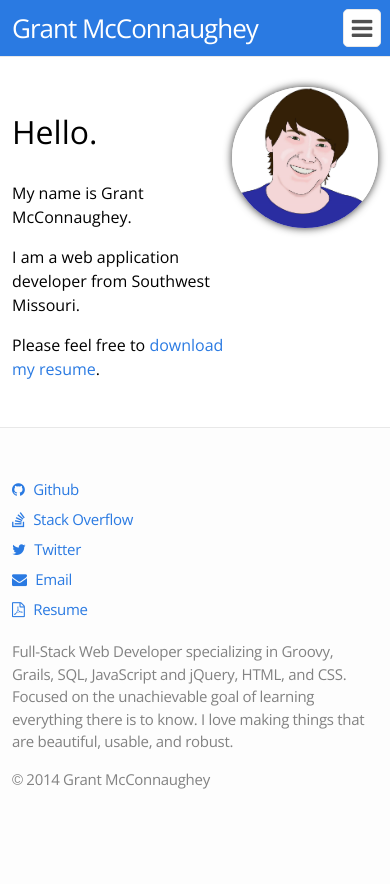
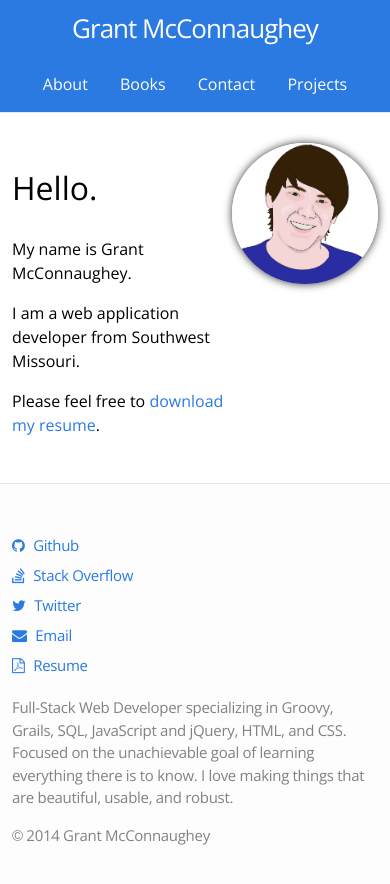
Before and after one commit to grantmcconnaughey/grantmcconnaughey.github.io, a Jekyll site: the page built from index.html, in a window 390 px wide. Shown: the top 884 px of the page. Built offline with Jekyll 4.4.1, drawn with Linux system fonts in a browser that asks for light colours; nearby versions of some CDN libraries.

Commit message:
Change navigation on mobile

```diff
--- a/_includes/header.html
+++ b/_includes/header.html
@@ -5,9 +5,6 @@
     <a class="site-title" href="{{ site.baseurl }}/">{{ site.title }}</a>
 
     <nav class="site-nav">
-        <a href="#" class="menu-icon">
-            <i class="fa fa-bars"></i>
-        </a>
         <div class="trigger">
             <a class="page-link" href="/">About</a>
             <a class="page-link" href="/books/">Books</a>
--- a/css/main.css
+++ b/css/main.css
@@ -484,50 +484,15 @@ textarea {
 
     .wrap { padding: 0 12px; }
 
-    .site-nav {
-        position: fixed;
-        z-index: 10;
-        top: 9px;
-        right: 9px;
-        background-color: white;
-        -webkit-border-radius: 5px;
-        -moz-border-radius: 5px;
-        border-radius: 5px;
-        border: 1px solid #e8e8e8;
+    .site-title {
+        width: 100%;
+        text-align: center;
     }
 
-    .site-nav .menu-icon {
-        display: block;
-        font-size: 24px;
-        color: #505050;
-        float: right;
-        width: 36px;
+    .site-nav {
+        float: none;
+        clear: both;
         text-align: center;
-        line-height: 36px;
-    }
-
-    .site-nav .menu-icon svg { width: 18px; height: 16px; }
-
-    .site-nav .trigger {
-        clear: both;
-        margin-bottom: 5px;
-        display: none;
-    }
-
-    .site-nav:hover .trigger { display: block; }
-
-    .site-nav .page-link {
-        display: block;
-        text-align: right;
-        line-height: 1.25;
-        padding: 8px 20px;
-        margin: 0;
-        font-size: 2em;
-        color: #333;
-    }
-
-    .site-nav .page-link:hover {
-        background-color: #efefef;
     }
 
     .post-header h1 { font-size: 36px; }
```
